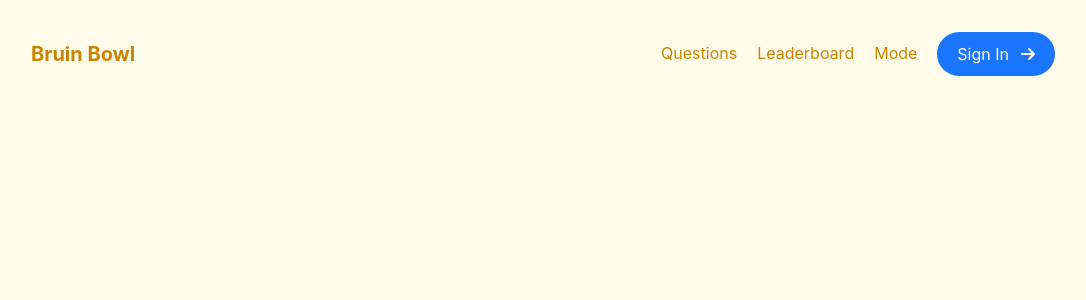
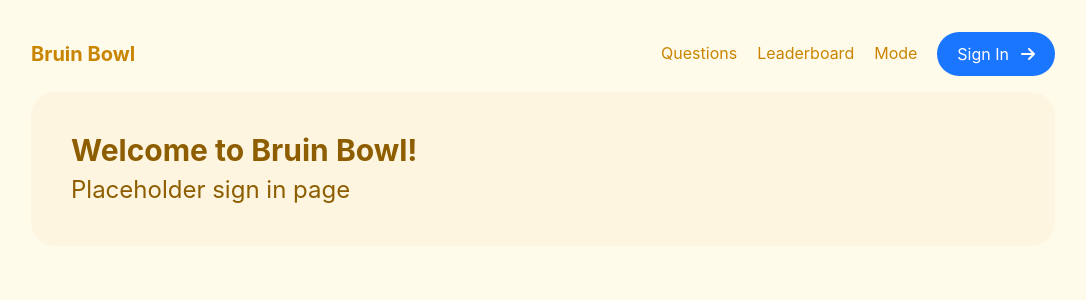
Before and after one commit to david-sai/bruin-bowl, a React (Create React App) app in the folder bruin-bowl/: page /sign-in in a window 1280 px wide. Shown: the top 300 px of the page, without its empty margins (97-1183 px from the left). Built offline with nearby package versions, Linux system fonts and the light colour scheme; the HTML template or start-up script is replaced by a standard one.

Commit message:
Add Placeholder Sign in Page

```diff
--- a/bruin-bowl/src/App.js
+++ b/bruin-bowl/src/App.js
@@ -12,6 +12,7 @@ import Leaderboard from "./pages/Leaderboard.js";
 import Questions from "./pages/Questions.js";
 import ModeSelect from "./pages/ModeSelect.js";
 import { GameProvider } from "./context/GameContext.js";
+import SignIn from "./pages/SignIn.js";
 
 function App() {
   return (
@@ -28,6 +29,7 @@ function App() {
               <Route path="/leaderboard" element={<Leaderboard />}></Route>
               <Route path="/questions" element={<Questions />}></Route>
               <Route path="/mode-select" element={<ModeSelect />}></Route>
+              <Route path="/sign-in" element={<SignIn />}></Route>
             </Routes>
           </GameProvider>
         </div>
--- /dev/null
+++ b/bruin-bowl/src/pages/SignIn.js
@@ -0,0 +1,14 @@
+import React from "react";
+
+function SignIn() {
+    return (
+        <div className="mt-4 bg-yellow-600 bg-opacity-5 rounded-3xl p-10 text-bruin-darkgold">
+            <h1 className="font-bold text-3xl mb-1.5">Welcome to Bruin Bowl!</h1>
+            <p className="text-2xl">
+                Placeholder sign in page
+            </p>
+        </div>
+    );
+}
+
+export default SignIn;
```
